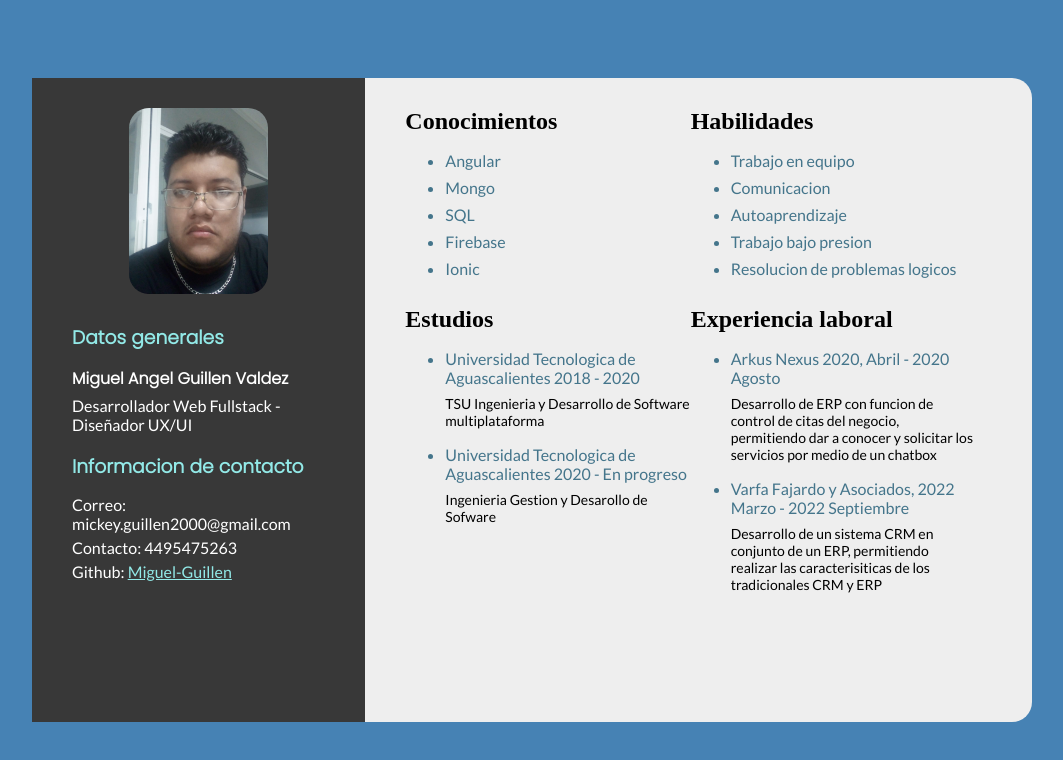
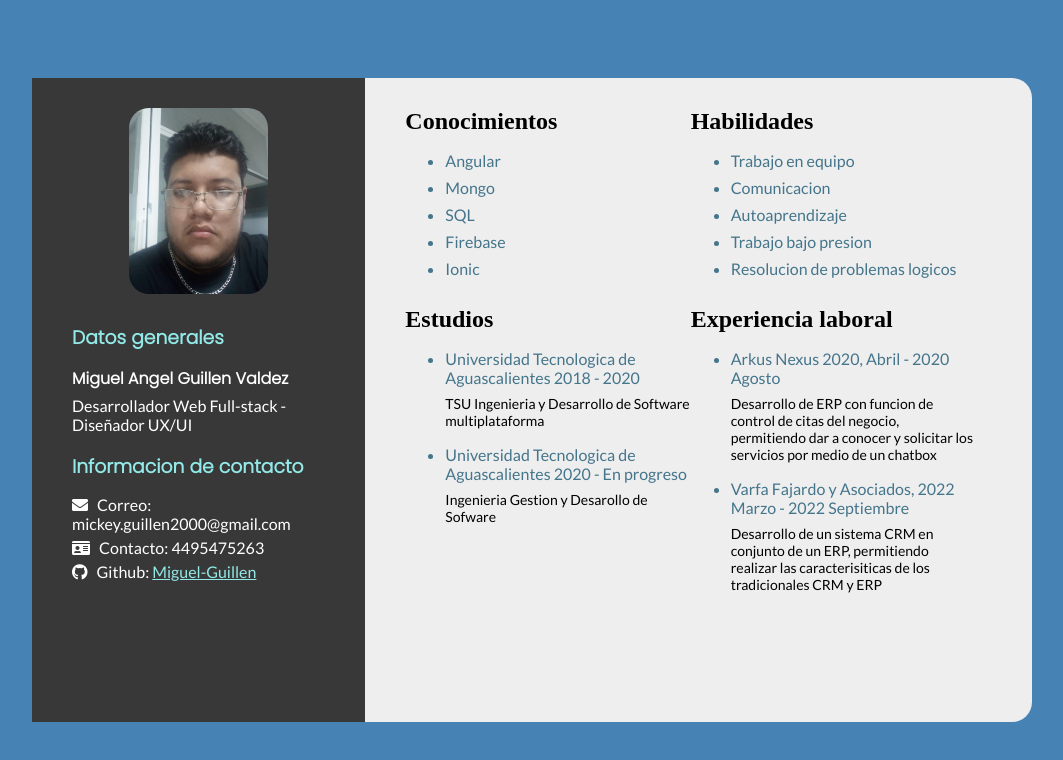
Before and after one commit to Miguel-Guillen/Curriculum, a plain HTML site: page index.html in a window 1280 px wide. Shown: the whole page, without its empty margins (108-1171 px from the left). Drawn offline with Linux system fonts and the light colour scheme.

Commit message:
cambios realizados

```diff
--- a/index.html
+++ b/index.html
@@ -11,7 +11,8 @@
     <link rel="preconnect" href="https://fonts.googleapis.com">
     <link rel="preconnect" href="https://fonts.gstatic.com" crossorigin>
     <link href="https://fonts.googleapis.com/css2?family=Poppins:wght@100;300&display=swap" rel="stylesheet">
-    <title>Document</title>
+    <link rel="stylesheet" href="https://cdnjs.cloudflare.com/ajax/libs/font-awesome/5.13.0/css/all.min.css">
+    <title>CV</title>
 </head>
 <body>
     <section class="container">
@@ -23,13 +24,22 @@
                 <div class="info-generales">
                     <h3>Datos generales</h3>
                     <h4>Miguel Angel Guillen Valdez</h4>
-                    <p>Desarrollador Web Fullstack - Diseñador UX/UI</p>
+                    <p>Desarrollador Web Full-stack - Diseñador UX/UI</p>
                 </div>
                 <div class="datos-generales">
                     <h3>Informacion de contacto</h3>
-                    <p>Correo: mickey.guillen2000@gmail.com</p>
-                    <p>Contacto: 4495475263</p>
-                    <p>Github: <a target="_blank" href="https://github.com/Miguel-Guillen">Miguel-Guillen</a></p>
+                    <p>
+                        <i class="fas fa-envelope"></i>
+                        <span>Correo: mickey.guillen2000@gmail.com</span>
+                    </p>
+                    <p>
+                        <i class="fas fa-id-card"></i>
+                        <span>Contacto: 4495475263</span>
+                    </p>
+                    <p>
+                        <i class="fab fa-github"></i>
+                        <span>Github: <a target="_blank" href="https://github.com/Miguel-Guillen">Miguel-Guillen</a></span>
+                    </p>
                 </div>
             </section>
 
--- a/styles.css
+++ b/styles.css
@@ -55,6 +55,9 @@ h3, h4, h5 {
 .section-1 .info-generales {
     margin-bottom: 18px;
 }
+.section-1 .datos-generales p i {
+    margin-right: 6px;
+}
 
 .section-2 {
     width: auto;
```
